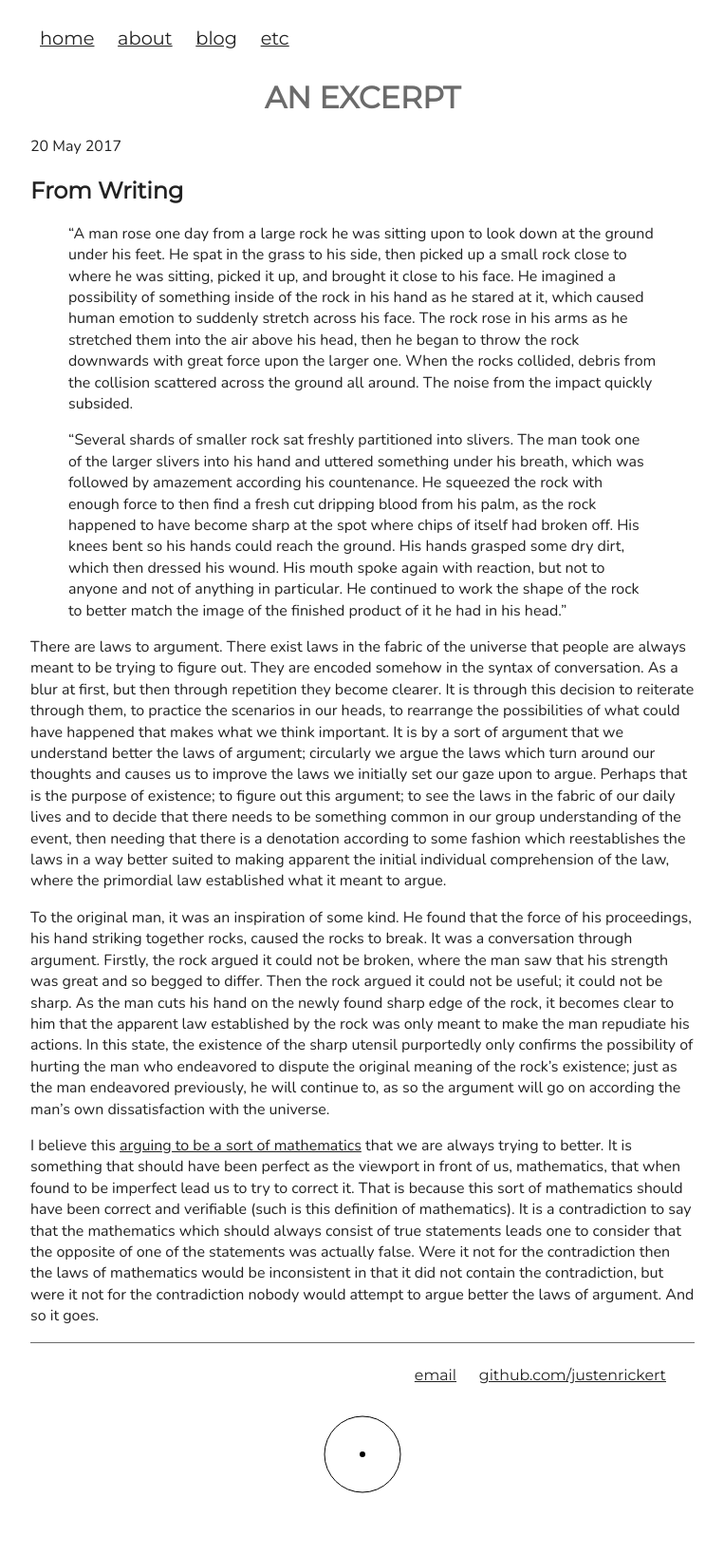
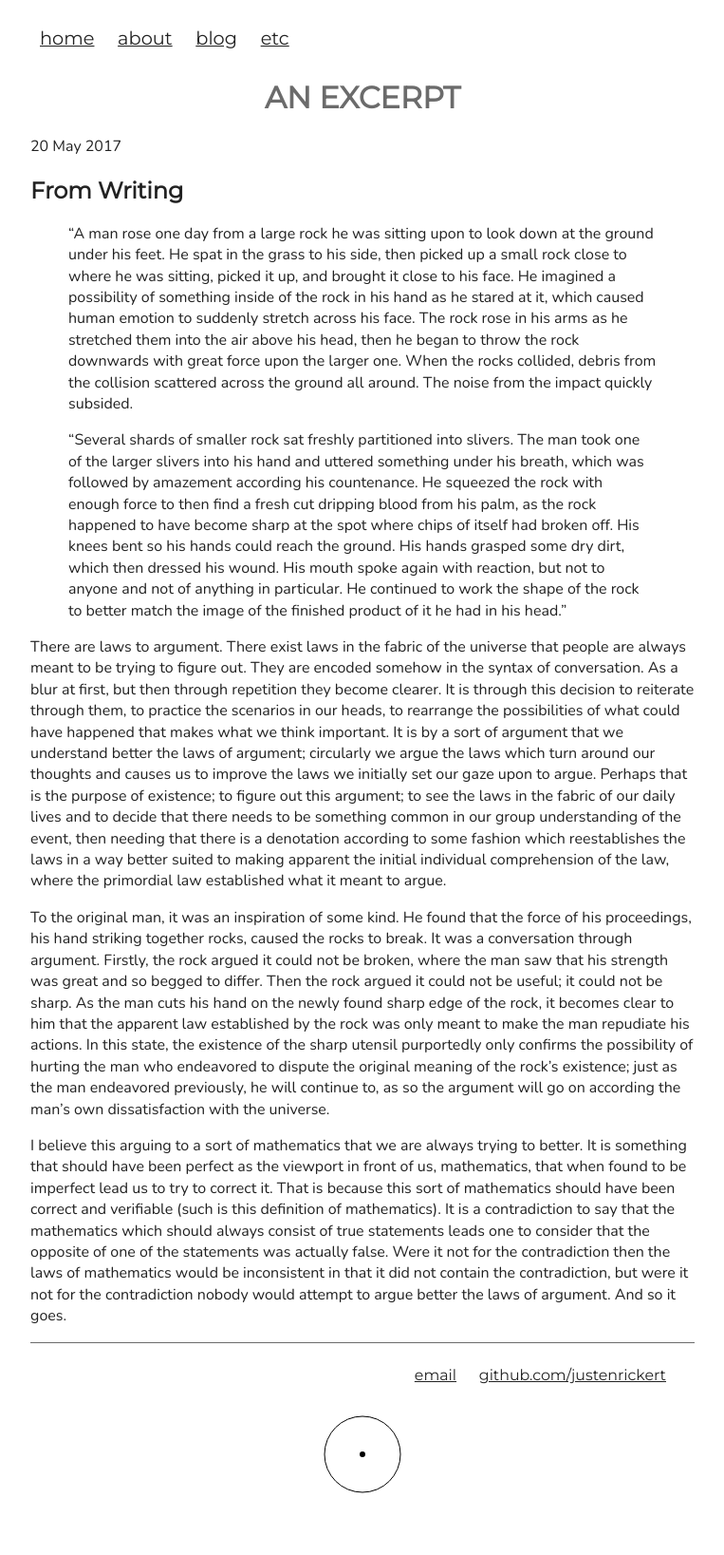
Before and after one commit to JustenRickert/justenrickert-old-user-page, a Jekyll site: the page built from _posts/2017-05-20-an-excerpt.md, in a window 1280 px wide. Shown: the whole page at 95% size, without its empty margins (258-1021 px from the left). Built offline with Jekyll 4.4.1, drawn with Linux system fonts in a browser that asks for light colours; nearby versions of some CDN libraries; some of the changed lines change nothing that is shown.

Commit message:
The link wont exist for a couple days yet.

```diff
--- a/_posts/2017-05-20-an-excerpt.md
+++ b/_posts/2017-05-20-an-excerpt.md
@@ -57,13 +57,15 @@ dispute the original meaning of the rock's existence; just as the man endeavored
 previously, he will continue to, as so the argument will go on according the
 man's own dissatisfaction with the universe.
 
-I believe this [arguing to be a sort of mathematics]({{ site.baseurl }}/2017/05/25/mystical-mathematical-argument.html) that we are always trying to better.
-It is something that should have been perfect as the viewport in front of us,
-mathematics, that when found to be imperfect lead us to try to correct it. That
-is because this sort of mathematics should have been correct and verifiable
-(such is this definition of mathematics). It is a contradiction to say that the
-mathematics which should always consist of true statements leads one to consider
-that the opposite of one of the statements was actually false. Were it not for
-the contradiction then the laws of mathematics would be inconsistent in that it
-did not contain the contradiction, but were it not for the contradiction nobody
-would attempt to argue better the laws of argument. And so it goes.
+I believe this arguing to a sort of mathematics <!-- [arguing to be a sort of
+mathematics]({{ site.baseurl }}/2017/05/25/mystical-mathematical-argument.html) --> that we are always trying
+to better. It is something that should have been perfect as the viewport in
+front of us, mathematics, that when found to be imperfect lead us to try to
+correct it. That is because this sort of mathematics should have been correct
+and verifiable (such is this definition of mathematics). It is a contradiction
+to say that the mathematics which should always consist of true statements leads
+one to consider that the opposite of one of the statements was actually false.
+Were it not for the contradiction then the laws of mathematics would be
+inconsistent in that it did not contain the contradiction, but were it not for
+the contradiction nobody would attempt to argue better the laws of argument. And
+so it goes.
```
